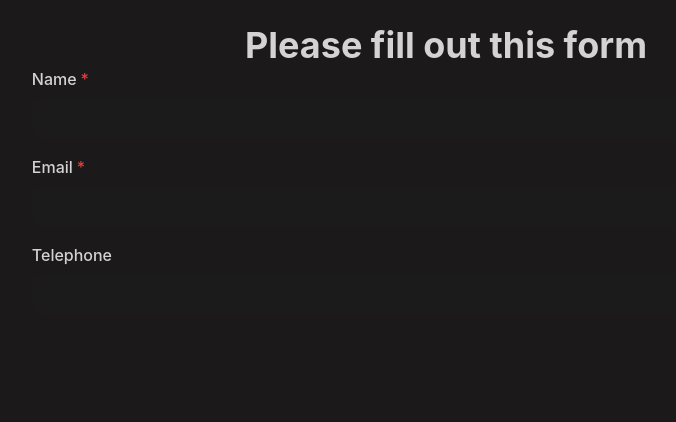
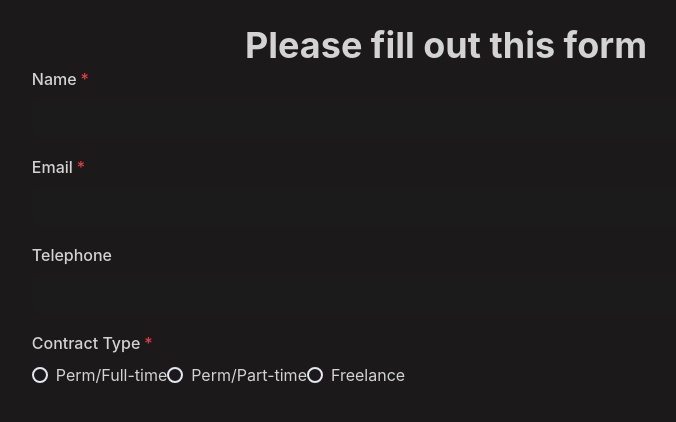
Before and after one commit to NotYourTypicalDeveloper/job-contact-form, a Next.js app: page / in a window 1280 px wide. Shown: the top 422 px of the page, without its empty margins (194-870 px from the left). Built offline with nearby package versions, Linux system fonts and the light colour scheme.

Commit message:
Connected radio buttons "Contract type" to the reducer

```diff
--- a/components/atoms/RadioButtons.jsx
+++ b/components/atoms/RadioButtons.jsx
@@ -1,23 +1,31 @@
-import { React, useState } from "react";
+import { React, Dispatch } from "react";
 import {
   FormControl,
   FormLabel,
-  Stack,
   RadioGroup,
   Radio,
   FormErrorMessage,
 } from "@chakra-ui/react";
 
+// TODO: add onBlur function
 const RadioButtons = ({
   radioLabel,
-  radioName,
+  inputName,
+  formState,
   radioOptions,
   isInvalid,
   isRequired,
-  onChange,
-  onBlur,
+  dispatch,
 }) => {
-  const [currentCheckedVal, setCurrentCheckedVal] = useState("");
+  // const [currentCheckedVal, setCurrentCheckedVal] = useState("");
+  const handleRadioChange = (e) => {
+    console.log("etarget value: ", e.target.value);
+    const eTargetValue = e.target.value;
+    dispatch({
+      type: "UPDATE_FIELD",
+      payload: { fieldName: inputName, newValue: eTargetValue },
+    });
+  };
 
   // Populating the radio buttons
   const radioButtonsElems = radioOptions.map((option) => {
@@ -25,49 +33,29 @@ const RadioButtons = ({
       <Radio
         key={`radiooption${option}`}
         value={option}
-        onClick={(option) => {
-          setCurrentCheckedVal(option);
-        }}
+        onChange={handleRadioChange}
       >
         {option}
       </Radio>
     );
   });
 
-  const radioNameGlobal = radioName;
-  const handleRadioChange = (currentCheckedVal) => {
-    setCurrentCheckedVal(currentCheckedVal);
-    onChange({
-      target: {
-        value: currentCheckedVal,
-        name: `${radioNameGlobal}`,
-      },
-    });
-  };
-
   return (
     <>
       <FormControl
-        id={radioName}
+        id={inputName}
         marginBottom="4"
         isInvalid={isInvalid}
         isRequired={isRequired}
       >
         <FormLabel>{radioLabel}</FormLabel>
         <RadioGroup
-          name={`${radioName}`}
-          value={currentCheckedVal}
+          name={`${inputName}`}
+          value={formState.values[inputName]}
           errorBorderColor="red.300"
-          onBlur={(currentCheckedVal) =>
-            onBlur({
-              target: { value: currentCheckedVal, name: `${radioName}` },
-            })
-          }
-          onChange={handleRadioChange}
+          display="flex"
         >
-          <Stack color="#e1e0f0" direction="row">
-            {radioButtonsElems}
-          </Stack>
+          {radioButtonsElems}
         </RadioGroup>
         <FormErrorMessage>required</FormErrorMessage>
       </FormControl>
--- a/components/organisms/ContactForm.jsx
+++ b/components/organisms/ContactForm.jsx
@@ -12,6 +12,8 @@ import SingleLineInput from "../atoms/SingleLineInput";
 import TextAreaInput from "../atoms/TextAreaInput";
 import RadioButtons from "../atoms/RadioButtons";
 import CheckBoxes from "../atoms/CheckBoxes";
+
+// FIXME: Fix onBlur, isInvalid
 
 // array of options for "Contract", "Seniority"
 const Contract_Options = ["Perm/Full-time", "Perm/Part-time", "Freelance"];
@@ -34,13 +36,12 @@ const autoFillStyle = {
 
 const ContactForm = () => {
   const [formState, dispatch] = useReducer(formReducer, initialState);
-  // Form state
-  // const [state, setState] = useState(initState);
-  //If user clicks out of input
-  const [touched, setTouched] = useState({});
+
+  //If user clicks out of input TODO: add this to the reducer
+  // const [touched, setTouched] = useState({});
 
   //for the success message pop-up
-  const successMsg = useToast();
+  // const successMsg = useToast();
 
   const onBlur = ({ target }) =>
     setTouched((prev) => ({ ...prev, [target.name]: true }));
@@ -132,15 +133,16 @@ const ContactForm = () => {
               autoFillStyle={autoFillStyle}
             />
             {/* ------- Contract type -------- */}
-            {/* <RadioButtons
+            <RadioButtons
               radioLabel="Contract Type"
-              radioName="contract"
+              inputName="contract"
+              formState={formState}
               radioOptions={Contract_Options}
-              isInvalid={touched.contract && !values.contract}
+              // isInvalid={touched.contract && !values.contract}
               isRequired={true}
-              onChange={handleChange}
+              dispatch={dispatch}
               onBlur={onBlur}
-            /> */}
+            />
             {/* ------- Seniority level ------- */}
             {/* <CheckBoxes
               checkboxGroupLabel="Seniority level"
```
